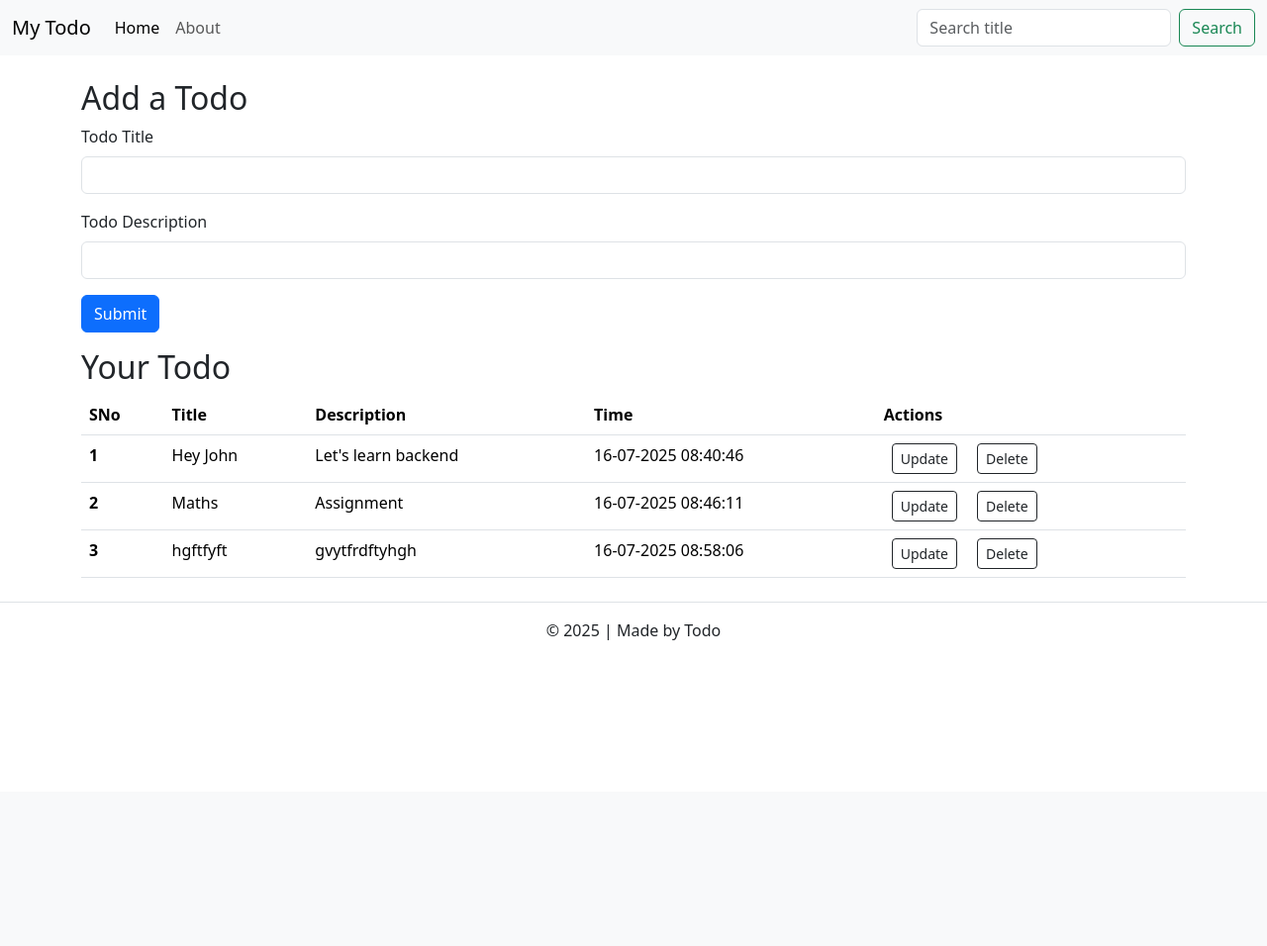
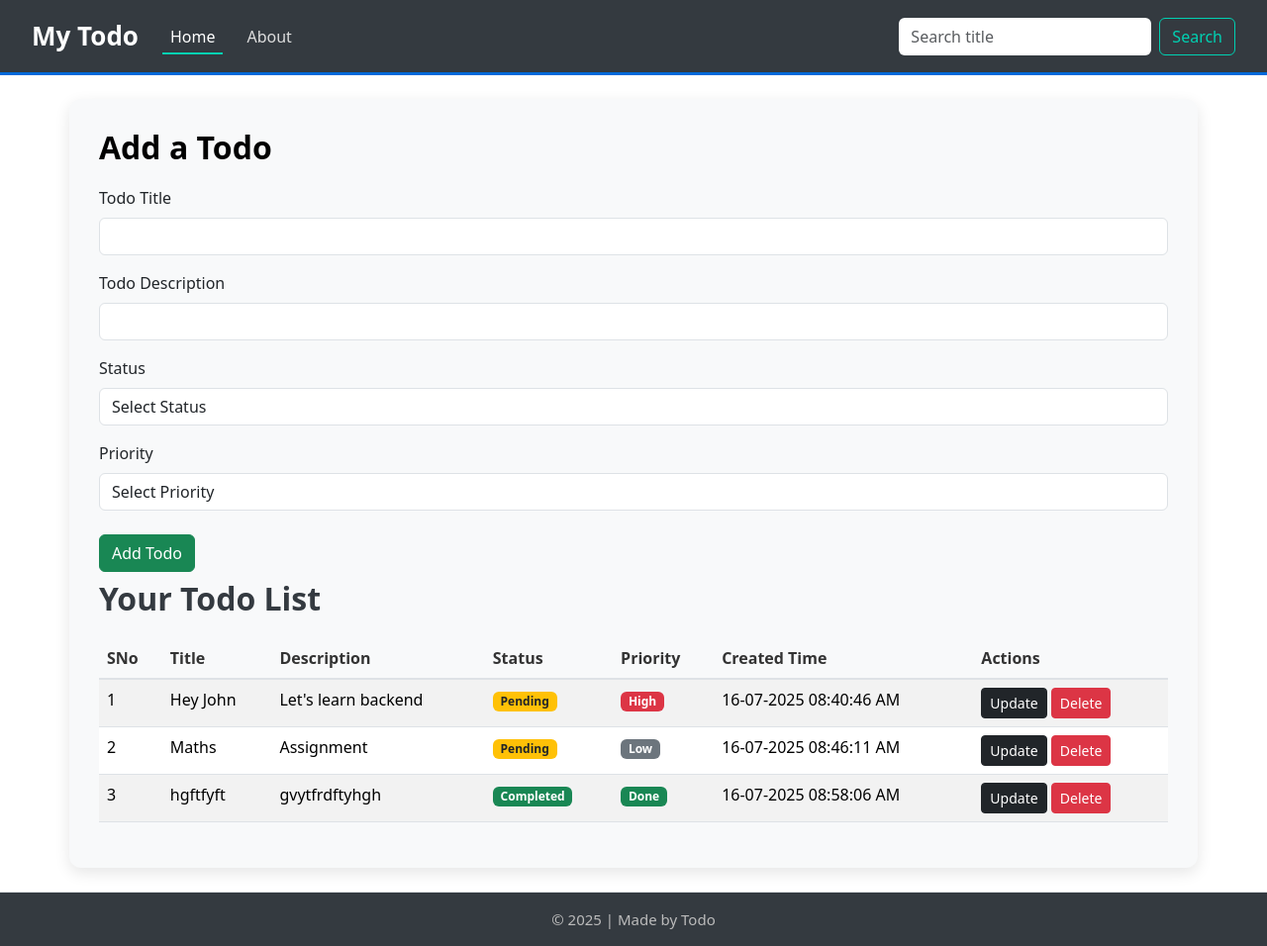
Before and after one commit to PranavBodhe/Todo-list, a Flask app: page / in a window 1280 px wide. Shown: the whole page at 99% size. Before the commit the page ends 647 px from the top, so only its background shows below. Run offline with Flask 3, Linux system fonts and the light colour scheme; data comes from the database, SQL or seed files in the repository; both versions use the stored data as it was after the commit.

Commit message:
Initial commit flask-todo-list

```diff
--- a/app.py
+++ b/app.py
@@ -1,30 +1,37 @@
 from flask import Flask, render_template,request, redirect
 from flask_sqlalchemy import SQLAlchemy
+import pytz
 from datetime import datetime
 
 app = Flask(__name__)
 app.config['SQLALCHEMY_DATABASE_URI'] = 'sqlite:///project.db'
 db = SQLAlchemy(app)
+ist = pytz.timezone('Asia/Kolkata')
 
 class Todo(db.Model):
     sno = db.Column(db.Integer, primary_key=True)
     title = db.Column(db.String(200), nullable=False)
     desc = db.Column(db.String(500), nullable=False)
-    date_created = db.Column(db.DateTime, default=datetime.utcnow)
+    status = db.Column(db.String(50), nullable=False, default="Pending")
+    priority = db.Column(db.String(50), nullable=False, default="Medium")
+    date_created = db.Column(db.DateTime, default=lambda: datetime.now(ist))
 
     def __repr__(self) -> str:
         return f"{self.sno} - {self.title}"
 
-@app.route("/",methods=['GET','POST'])
+@app.route("/", methods=['GET', 'POST'])
 def hello_world():
-    if request.method=='POST':
-        title=request.form['title']
-        desc=request.form['desc']
-        project = Todo(title=title,desc=desc)
+    if request.method == 'POST':
+        title = request.form['title']
+        desc = request.form['desc']
+        status = request.form['status']
+        priority = request.form['priority']
+        project = Todo(title=title, desc=desc, status=status, priority=priority)
         db.session.add(project)
         db.session.commit()
+
     allTodo = Todo.query.all()
-    return render_template('index.html',allTodo=allTodo)
+    return render_template('index.html', allTodo=allTodo)
 
 @app.route("/about")
 def about():
@@ -36,11 +43,7 @@ def search():
     results = Todo.query.filter(Todo.title.like(f"%{query}%")).all()
     return render_template("search_results.html", results=results, query=query)
 
-@app.route("/show")
-def Home_Page():
-    allTodo = Todo.query.all()
-    print(allTodo)
-    return "<p>This is my home page!</p>"
+
 
 @app.route("/update/<int:sno>", methods=['GET', 'POST'])
 def update(sno):
@@ -48,9 +51,17 @@ def update(sno):
     if request.method == 'POST':
         todo.title = request.form['title']
         todo.desc = request.form['desc']
+        todo.status = request.form['status']
+        if todo.status == "Completed":
+            todo.priority = "Done"
+        else:
+            todo.priority = request.form['priority']
+
         db.session.commit()
         return redirect("/")
     return render_template('update.html', todo=todo)
+
+
 
 
 @app.route("/delete/<int:sno>")
--- /dev/null
+++ b/static/style.css
@@ -0,0 +1,192 @@
+
+.table-container {
+  max-height: 400px;
+  overflow-y: auto;
+  margin-top: 20px;
+  border: 1px solid #ccc;
+  border-radius: 8px;
+}
+
+
+.table thead th {
+  position: sticky;
+  top: 0;
+  background-color: #f8f9fa; /* Light grey header */
+  color: #333;
+  z-index: 2;
+  border-bottom: 2px solid #dee2e6;
+}
+
+
+.table tbody tr:hover {
+  background-color: #f1f1f1;
+}
+
+
+.table-container::-webkit-scrollbar {
+  width: 8px;
+}
+
+.table-container::-webkit-scrollbar-thumb {
+  background-color: #bbb;
+  border-radius: 5px;
+}
+
+.table-container::-webkit-scrollbar-thumb:hover {
+  background-color: #999;
+}
+
+
+.navbar {
+  background-color: #343a40 !important;
+  padding: 12px 20px;
+  border-bottom: 3px solid #0069d9;
+}
+
+.navbar-brand {
+  color: #fff !important;
+  font-size: 26px;
+  font-weight: 600;
+  transition: color 0.3s ease;
+}
+
+.navbar-brand:hover {
+  color: #00d1b2 !important;
+}
+
+.navbar-nav .nav-link {
+  color: #ddd !important;
+  font-size: 16px;
+  margin: 0 8px;
+  transition: color 0.3s ease;
+}
+
+.navbar-nav .nav-link.active,
+.navbar-nav .nav-link:hover {
+  color: #ffffff !important;
+  border-bottom: 2px solid #00d1b2;
+  padding-bottom: 4px;
+}
+
+form.d-flex input.form-control {
+  border-radius: 6px;
+  border: none;
+  outline: none;
+  padding: 6px 12px;
+}
+
+form.d-flex input.form-control:focus {
+  border: 2px solid #00d1b2;
+  box-shadow: 0 0 5px rgba(0,209,178,0.5);
+}
+
+form.d-flex .btn-outline-success {
+  border-color: #00d1b2;
+  color: #00d1b2;
+  transition: background 0.3s ease, color 0.3s ease;
+}
+
+form.d-flex .btn-outline-success:hover {
+  background-color: #00d1b2;
+  color: #fff;
+}
+
+.footer {
+  background-color: #343a40;
+  color: #ddd;
+  padding: 20px 0;
+  margin-top: auto;
+  border-top: 3px solid #0069d9;
+}
+
+.footer p {
+  margin: 0;
+  font-size: 15px;
+  color: #bbb;
+}
+
+
+html, body {
+  height: 100%;
+  display: flex;
+  flex-direction: column;
+}
+
+body {
+  margin: 0;
+}
+
+.container {
+  flex: 1;
+}
+
+
+.footer:hover {
+  background-color: #2c3137;
+}
+.custom-select {
+  appearance: none;
+  -webkit-appearance: none;
+  -moz-appearance: none;
+  background-color: #fff;
+  border: 1px solid #ced4da;
+  padding: 0.5rem;
+  font-size: 1rem;
+  color: #495057;
+  background-image: none;
+  cursor: pointer;
+}
+
+
+.custom-select:focus {
+  appearance: auto;
+  -webkit-appearance: auto;
+  -moz-appearance: auto;
+  outline: none;
+  box-shadow: 0 0 5px #b3d7ff;
+}
+
+
+.container {
+  background-color: #f8f9fa;
+  padding: 30px;
+  border-radius: 12px;
+  box-shadow: 0 5px 15px rgba(0,0,0,0.1);
+}
+
+.container h2 {
+  color: #343a40;
+  font-weight: 700;
+  margin-bottom: 20px;
+}
+
+.container p {
+  font-size: 1.05rem;
+  color: #495057;
+  line-height: 1.7;
+}
+
+.container ul {
+  list-style-type: square;
+  padding-left: 20px;
+  color: #495057;
+}
+
+.container ul li {
+  margin-bottom: 8px;
+}
+
+.container h4 {
+  color: #0d6efd;
+  font-weight: 600;
+  margin-top: 25px;
+}
+
+.container strong {
+  color: #0d6efd;
+}
+
+.container p.mt-4 {
+  margin-top: 30px;
+  font-weight: 500;
+}
--- a/templates/base.html
+++ b/templates/base.html
@@ -5,10 +5,11 @@
   <meta name="viewport" content="width=device-width, initial-scale=1">
   <title>{% block title %}My Todo{% endblock %}</title>
   <link href="https://cdn.jsdelivr.net/npm/bootstrap@5.3.7/dist/css/bootstrap.min.css" rel="stylesheet">
+  <link rel="stylesheet" href="{{ url_for('static', filename='style.css') }}">
 </head>
 <body>
 
-  <!-- Navbar -->
+
   <nav class="navbar navbar-expand-lg bg-body-tertiary">
     <div class="container-fluid">
       <a class="navbar-brand" href="/">My Todo</a>
@@ -20,7 +21,7 @@
 
       <div class="collapse navbar-collapse" id="navbarSupportedContent">
 
-        <!-- Nav links -->
+
         <ul class="navbar-nav me-auto mb-2 mb-lg-0">
           <li class="nav-item">
             <a class="nav-link {% if request.path == '/' %}active{% endif %}" aria-current="page" href="/">Home</a>
@@ -45,9 +46,10 @@
     {% block content %}{% endblock %}
   </div>
 
-  <footer class="text-center py-3 border-top">
-    <p class="mb-0">© 2025 | Made by Todo</p>
-  </footer>
+ <footer class="footer text-center py-3 border-top">
+  <p class="mb-0">© 2025 | Made by Todo</p>
+</footer>
+
 
   <script src="https://cdn.jsdelivr.net/npm/bootstrap@5.3.7/dist/js/bootstrap.bundle.min.js"></script>
 </body>
--- a/templates/index.html
+++ b/templates/index.html
@@ -3,43 +3,97 @@
 {% block title %}My Todo{% endblock %}
 
 {% block content %}
-<h2>Add a Todo</h2>
+
+
+{% block add_todo %}
+<h2 style="color:black;">Add a Todo</h2>
 <form action='/' method="POST">
   <div class="mb-3">
     <label for="title" class="form-label">Todo Title</label>
     <input type="text" class="form-control" name='title' id="title" required>
   </div>
-  <label for="desc" class="form-label">Todo Description</label>
-  <input type="text" id="desc" class="form-control" name='desc' required>
-  <div class="col-auto">
-    <button type="submit" class="btn btn-primary my-3">Submit</button>
+
+  <div class="mb-3">
+    <label for="desc" class="form-label">Todo Description</label>
+    <input type="text" id="desc" class="form-control" name='desc' required>
   </div>
+
+  <div class="mb-3">
+    <label for="status" class="form-label">Status</label>
+    <select id="status" name="status" class="form-control" required>
+      <option value="" disabled selected>Select Status</option>
+      <option value="Pending">Pending</option>
+      <option value="Completed">Completed</option>
+    </select>
+  </div>
+
+  <div class="mb-3">
+    <label for="priority" class="form-label">Priority</label>
+    <select id="priority" name="priority" class="form-control" required>
+      <option value="" disabled selected>Select Priority</option>
+      <option value="High">High</option>
+      <option value="Low">Low</option>
+
+    </select>
+  </div>
+
+
+  <button type="submit" class="btn btn-success my-2">Add Todo</button>
 </form>
+{% endblock %}
 
-<h2>Your Todo</h2>
-<table class="table">
+
+{% block todo_list %}
+<h2>Your Todo List</h2>
+<div style="overflow-x:auto;">
+<table class="table table-striped table-hover">
   <thead>
     <tr>
-      <th scope="col">SNo</th>
-      <th scope="col">Title</th>
-      <th scope="col">Description</th>
-      <th scope="col">Time</th>
-      <th scope="col">Actions</th>
+      <th>SNo</th>
+      <th>Title</th>
+      <th>Description</th>
+      <th>Status</th>
+      <th>Priority</th>
+      <th>Created Time</th>
+      <th>Actions</th>
     </tr>
   </thead>
   <tbody>
     {% for todo in allTodo %}
     <tr>
-      <th scope="row">{{ loop.index }}</th>
+      <td>{{ loop.index }}</td>
       <td>{{ todo.title }}</td>
       <td>{{ todo.desc }}</td>
-      <td>{{ todo.date_created.strftime('%d-%m-%Y %H:%M:%S') }}</td>
+
       <td>
-        <a href="/update/{{ todo.sno }}" class="btn btn-outline-dark btn-sm mx-2">Update</a>
-        <a href="/delete/{{ todo.sno }}" class="btn btn-outline-dark btn-sm mx-2">Delete</a>
+        {% if todo.status == 'Completed' %}
+          <span class="badge bg-success">{{ todo.status }}</span>
+        {% elif todo.status == 'Pending' %}
+          <span class="badge bg-warning text-dark">{{ todo.status }}</span>
+        {% endif %}
+      </td>
+
+      <td>
+        {% if todo.priority == 'Done' %}
+          <span class="badge bg-success">{{ todo.priority }}</span>
+        {% elif todo.priority == 'High' %}
+          <span class="badge bg-danger">{{ todo.priority }}</span>
+        {% elif todo.priority == 'Low' %}
+          <span class="badge bg-secondary">{{ todo.priority }}</span>
+        {% endif %}
+      </td>
+
+      <td>{{ todo.date_created.strftime('%d-%m-%Y %I:%M:%S %p') }}</td>
+
+      <td>
+        <a href="/update/{{ todo.sno }}" class="btn btn-dark btn-sm">Update</a>
+        <a href="/delete/{{ todo.sno }}" class="btn btn-danger btn-sm">Delete</a>
       </td>
     </tr>
     {% endfor %}
   </tbody>
 </table>
+</div>
 {% endblock %}
+
+{% endblock %}
```
Also changed, not shown: templates/about.html (+31 -3 lines), templates/update.html (+64 -3 lines), instance/project.db.
